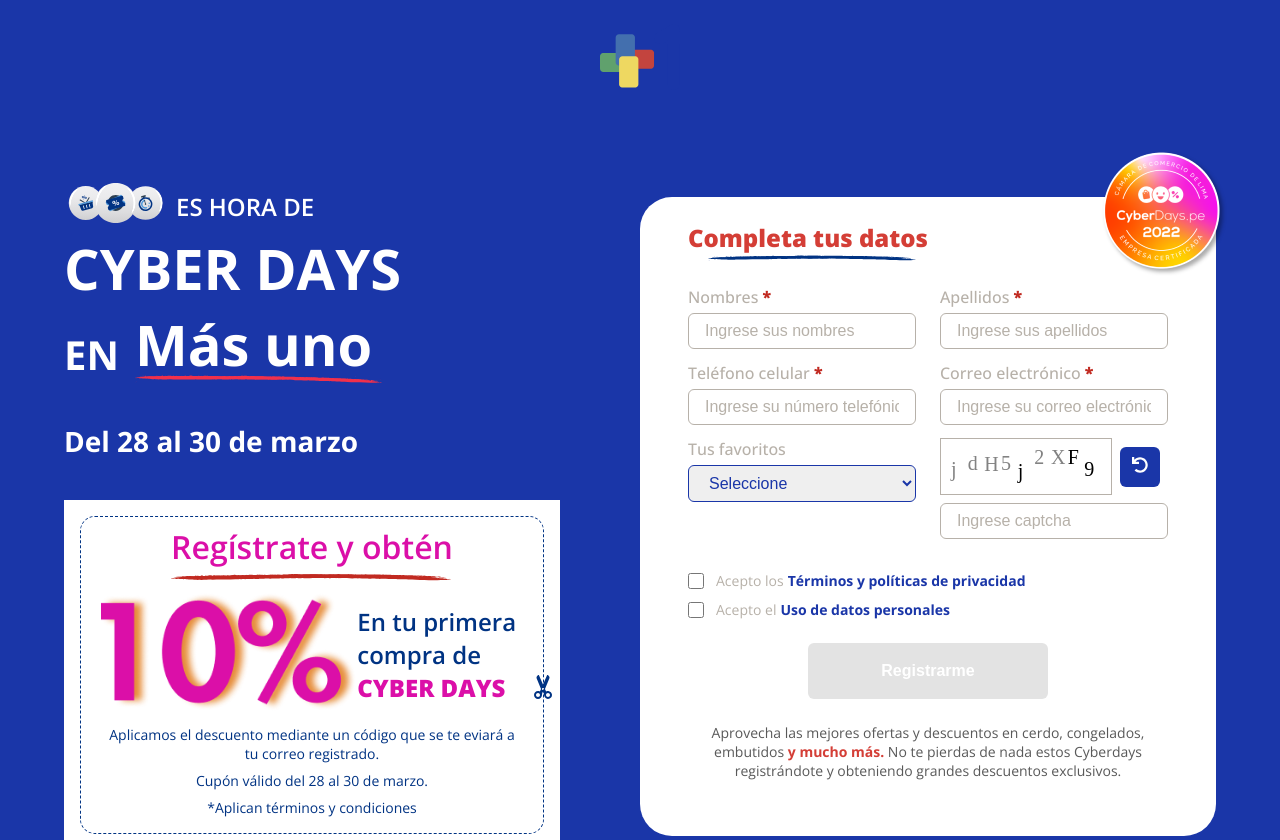
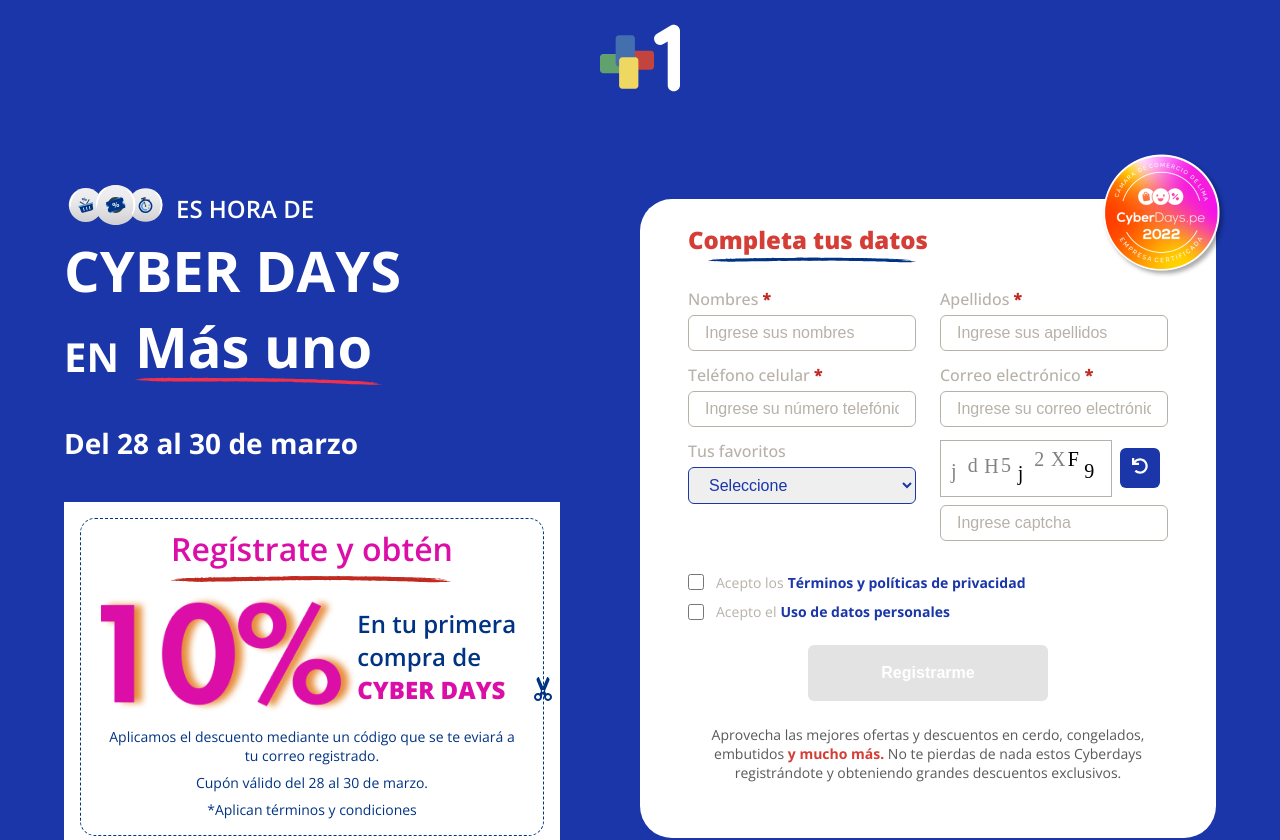
Before and after one commit to joseniquen08/masuno-test, a Next.js app: page / in a window 1280 px wide. Shown: the top 840 px of the page. Built offline with nearby package versions, Linux system fonts and the light colour scheme.

Commit message:
fix: :lipstick: change logo in the navbar

```diff
--- a/src/components/Navbar/index.tsx
+++ b/src/components/Navbar/index.tsx
@@ -8,8 +8,12 @@
 		<section className={cx("container")}>
 			<div>
 				<picture>
-					<source srcSet="/logo.svg" type="image/svg+xml" />
-					<img src="/logo.svg" alt="MAS UNO LOGO" className={cx("image")} />
+					<source srcSet="/logo_white.svg" type="image/svg+xml" />
+					<img
+						src="/logo_white.svg"
+						alt="MAS UNO LOGO"
+						className={cx("image")}
+					/>
 				</picture>
 			</div>
 		</section>
```
